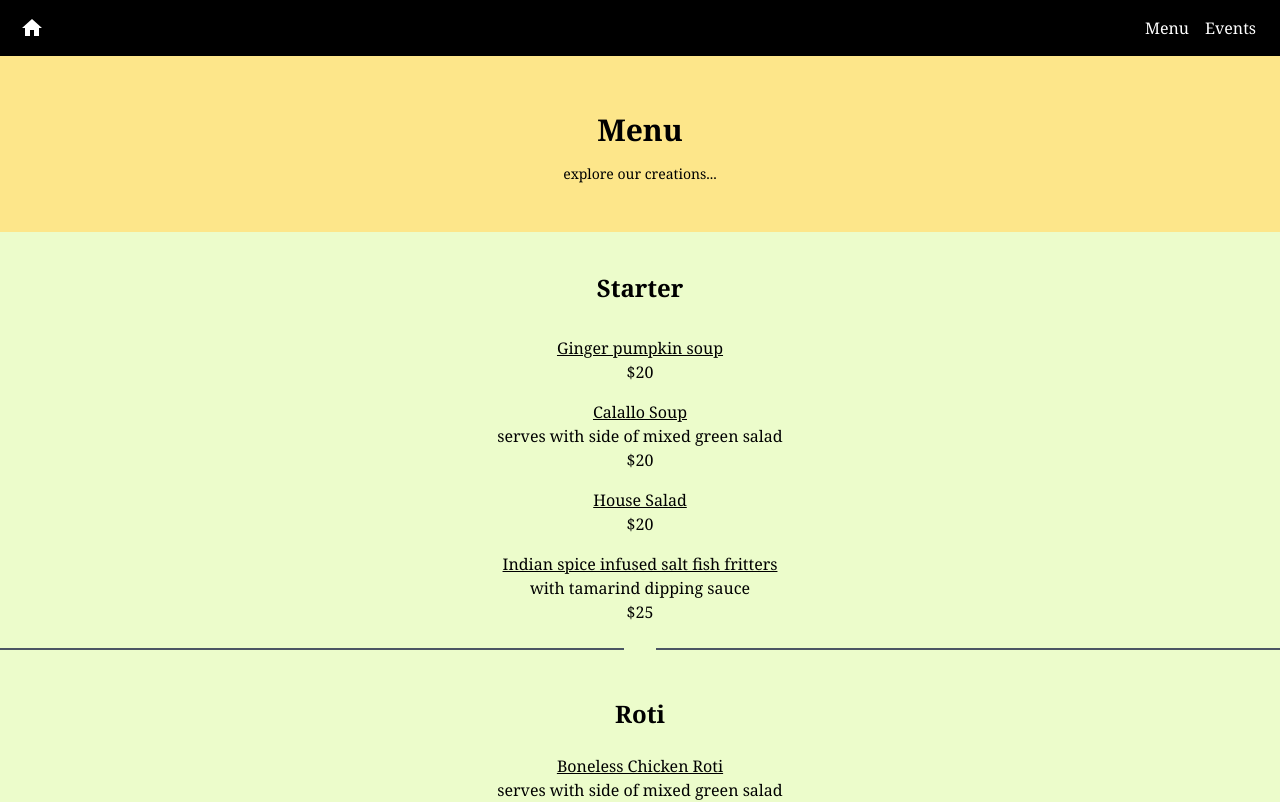
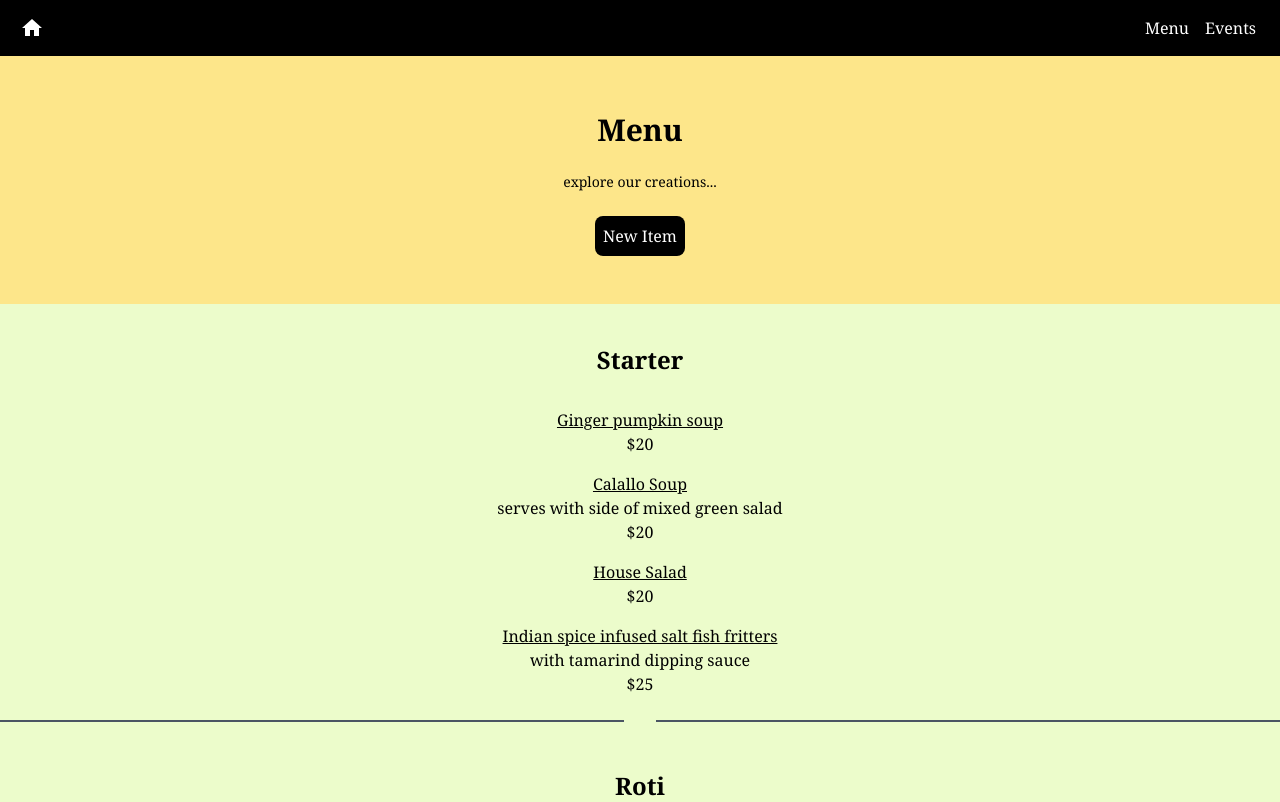
Before and after one commit to kirran01/restaurant, a React (Vite) app: page /menu in a window 1280 px wide. Shown: the top 802 px of the page. Built offline with nearby package versions, Linux system fonts and the light colour scheme.

Commit message:
new button for adding food

```diff
--- a/src/pages/home.jsx
+++ b/src/pages/home.jsx
@@ -40,7 +40,7 @@ const Home = () => {
                         <p>12pm to 6:30pm</p>
                         <div className='flex my-1'>
                             <a href="https://www.instagram.com/dre_flavors1174/" target='none'><img src={IG} alt="ig" className='h-8 mx-1' /></a>
-                            <a href="https://www.facebook.com/profile.php?id=100088988448536" target='none'><img src={FB} alt="fb" className='h-8 mx-1' /></a>
+                            <a href="https://www.facebook.com/profile.php?id=100088988448536/" target='none'><img src={FB} alt="fb" className='h-8 mx-1' /></a>
                         </div>
                     </div>
                     <div className='p-4'>
--- a/src/pages/menu.jsx
+++ b/src/pages/menu.jsx
@@ -4,9 +4,10 @@ import Foot from '../components/footer'
 const Menu = () => {
     return (
         <div className="pt-14 font-serif bg-lime-100">
-            <div className="bg-amber-200 p-4 py-10">
+            <div className="bg-amber-200 p-4 py-10 flex flex-col items-center">
                 <p className="text-lg font-bold lg:text-3xl md:text-3xl text-center my-4">Menu</p>
                 <p className="text-center text-sm lg:text-sm my-2">explore our creations...</p>
+                <button className="text-center bg-black hover:bg-slate-800 text-white p-2 m-2 mt-4 rounded-lg"onClick={console.log("menu item button")}>New Item</button>
             </div>
             <div className="flex flex-col text-center py-4">
                 <div className="flex flex-col text-center">
```
